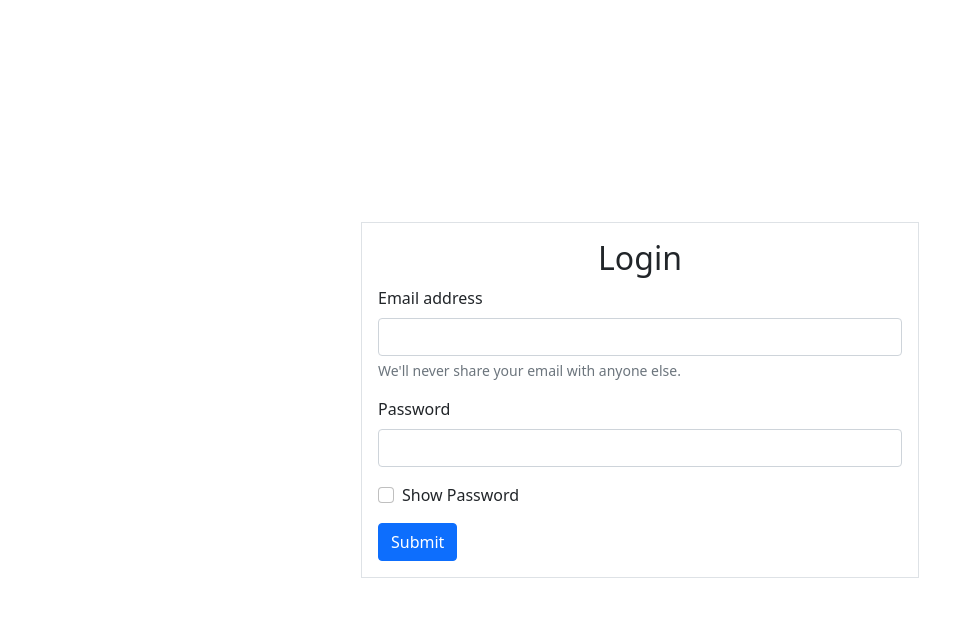
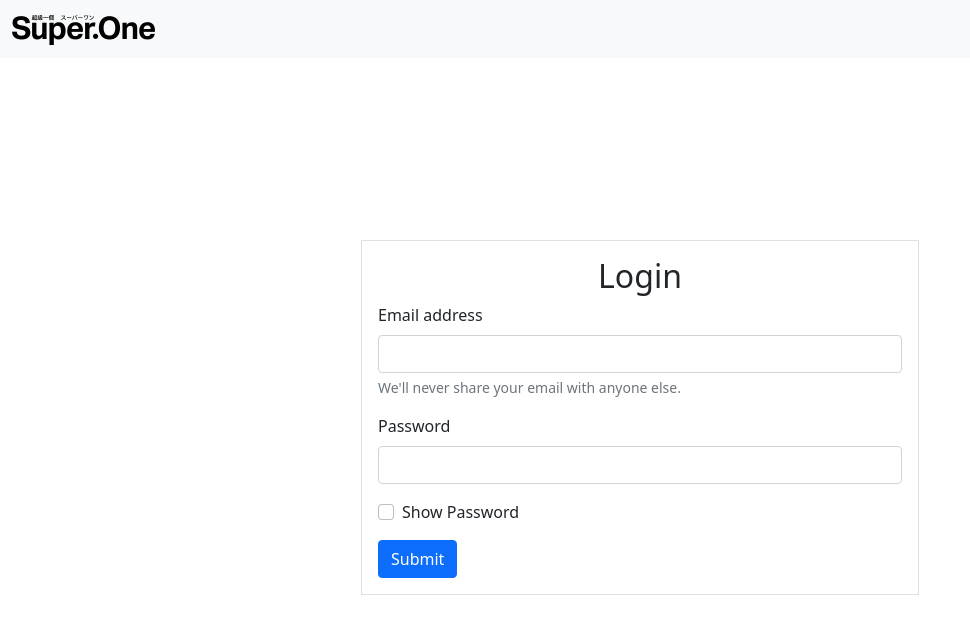
Before and after one commit to w3villa-Aman-Paul/APIdoc-Express, a website: page src/views/login.html in a window 1280 px wide. Shown: the whole page, without its empty margins (0-970 px from the left). Drawn offline with nearby package versions, Linux system fonts and the light colour scheme.

Commit message:
navbar added

```diff
--- a/src/views/login.html
+++ b/src/views/login.html
@@ -10,7 +10,17 @@
     <link href="css/style.css"/>
 </head>
 <body>
-    <div class="container d-flex justify-content-center align-items-center" style="height: 100vh;">
+
+  <nav class="navbar sticky-top navbar-expand-lg navbar-light bg-light">
+    <div class="container-fluid d-flex justify-content-between">
+      <a class="navbar-brand">
+        <img src="/asset/images/logo.png">
+      </a>
+      </div>
+    </div>
+  </nav>
+
+    <div class="container d-flex justify-content-center align-items-center" style="height: 90vh;">
       <div class="border border-1 h-70 w-50 p-3">
         <h2 class="text-center" id="logintext">Login</h2>
         <form>
```
